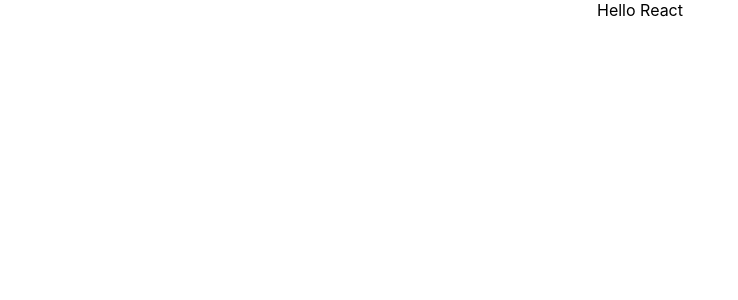
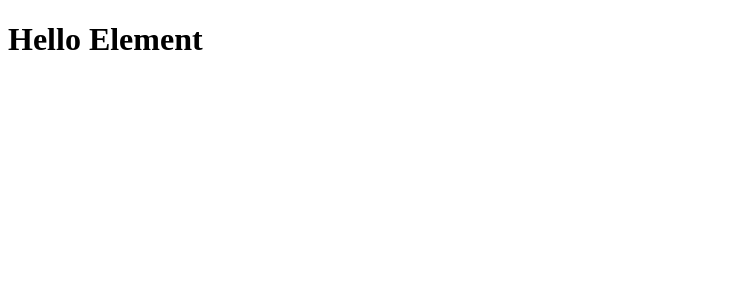
Before and after one commit to uzzal408/myapp-react, a React (Create React App) app: page / in a window 1280 px wide. Shown: the top 300 px of the page, without its empty margins (0-738 px from the left). Built offline with nearby package versions, Linux system fonts and the light colour scheme.

Commit message:
git element

```diff
--- a/src/index.js
+++ b/src/index.js
@@ -1,17 +1,22 @@
 import React from "react";
-import ReactDOM from "react-dom/client";
-import "./index.css";
-import App from "./App";
-import reportWebVitals from "./reportWebVitals";
+import ReactDOM from "react-dom";
+const element = React.createElement("h1", "", "Hello Element");
 
-const root = ReactDOM.createRoot(document.getElementById("root"));
-root.render(
-  <React.StrictMode>
-    <App />
-  </React.StrictMode>
-);
+ReactDOM.render(element, document.getElementById("root"));
 
-// If you want to start measuring performance in your app, pass a function
-// to log results (for example: reportWebVitals(console.log))
-// or send to an analytics endpoint. Learn more: https://bit.ly/CRA-vitals
-reportWebVitals();
+// import ReactDOM from "react-dom/client";
+// import "./index.css";
+// import App from "./App";
+// import reportWebVitals from "./reportWebVitals";
+
+// const root = ReactDOM.createRoot(document.getElementById("root"));
+// root.render(
+//   <React.StrictMode>
+//     <App />
+//   </React.StrictMode>
+// );
+
+// // If you want to start measuring performance in your app, pass a function
+// // to log results (for example: reportWebVitals(console.log))
+// // or send to an analytics endpoint. Learn more: https://bit.ly/CRA-vitals
+// reportWebVitals();
```
